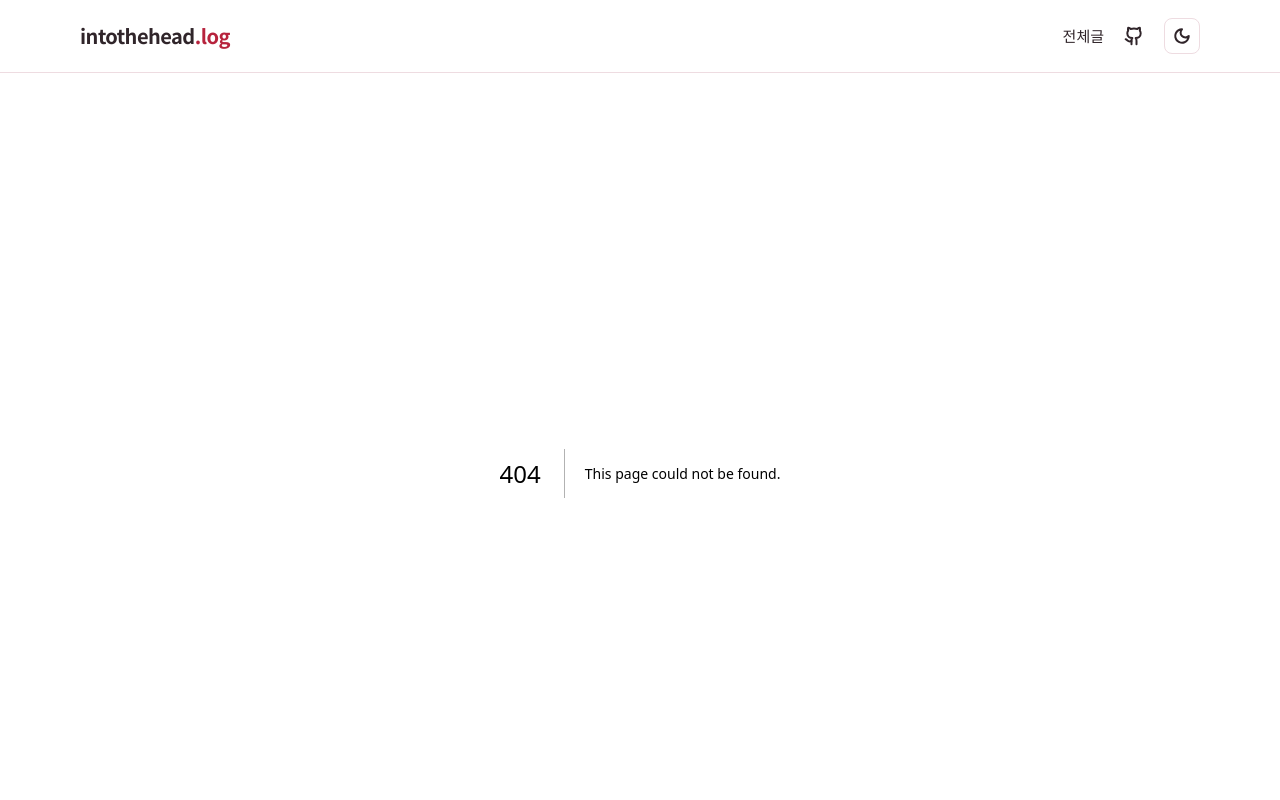
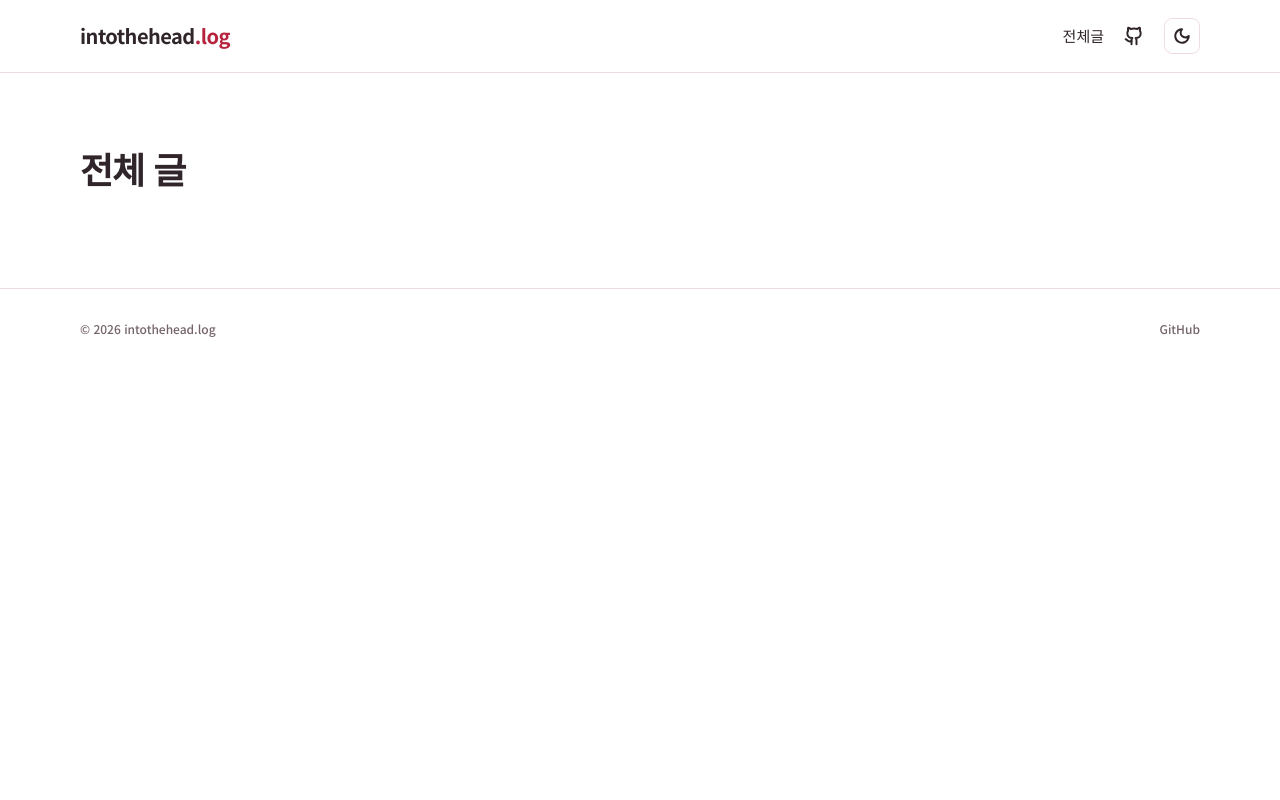
Before and after one commit to intothehead/intothehead.log, a Next.js app: page /posts in a window 1280 px wide. Before the commit this address had no page. Shown: the top 800 px of the page. Built offline with nearby package versions, Linux system fonts and the light colour scheme.

Commit message:
/posts에 전체 글 페이지와 제목 만들기

```diff
--- /dev/null
+++ b/app/posts/page.module.css
@@ -0,0 +1,17 @@
+.PostPage {
+  display: flex;
+  flex-direction: column;
+  gap: 32px;
+  max-width: 1120px;
+  margin: 0 auto;
+  padding: 72px 20px 96px;
+}
+
+.MainTitle {
+  color: var(--text-primary);
+  margin: 0;
+  font-size: 36px;
+  font-weight: 700;
+  line-height: 1.3;
+  letter-spacing: -1px;
+}
--- /dev/null
+++ b/app/posts/page.tsx
@@ -0,0 +1,9 @@
+import styles from "./page.module.css";
+
+export default function AllPosts() {
+  return (
+    <main className={styles.PostPage}>
+      <h1 className={styles.MainTitle}>전체 글</h1>
+    </main>
+  );
+}
```
